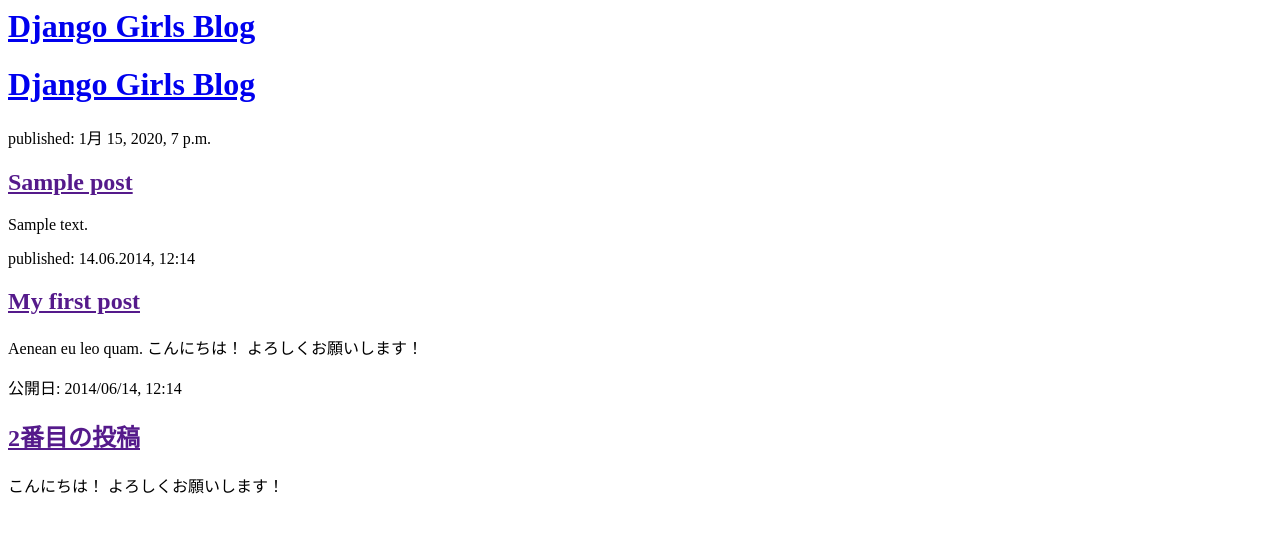
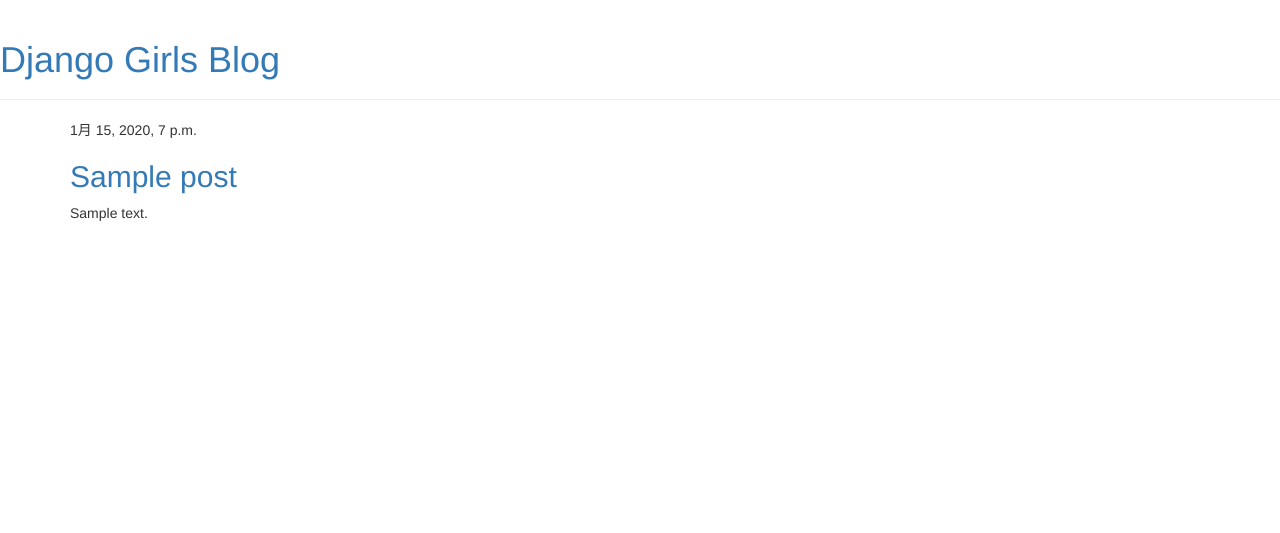
Before and after one commit to YOSIJUKI/my-first-blog, a Django app: page / in a window 1280 px wide. Shown: the top 533 px of the page. Run offline with Django 3.2, Linux system fonts and the light colour scheme; tables that the repository leaves empty hold one stand-in row (values such as "Sample post"); some libraries are stand-ins or nearby versions.

Commit message:
I created base.html for easy html description.

```diff
--- /dev/null
+++ b/blog/templates/blog/base.html
@@ -0,0 +1,23 @@
+{% load static %}
+<html>
+    <head>
+        <title>Django Girls blog</title>
+        <link rel="stylesheet" href="//maxcdn.bootstrapcdn.com/bootstrap/3.2.0/css/bootstrap.min.css">
+        <link rel="stylesheet" href="//maxcdn.bootstrapcdn.com/bootstrap/3.2.0/css/bootstrap-theme.min.css">
+        <link href='//fonts.googleapis.com/css?family=Lobster&subset=latin,latin-ext' rel='stylesheet' type='text/css'>
+        <link rel="stylesheet" href="{% static 'css/blog.css' %}">
+    </head>
+    <body>
+        <div class="page-header">
+            <h1><a href="/">Django Girls Blog</a></h1>
+        </div>
+        <div class="content container">
+            <div class="row">
+                <div class="col-md-8">
+                {% block content %}
+                {% endblock %}
+                </div>
+            </div>
+        </div>
+    </body>
+</html>
--- a/blog/templates/blog/post_list.html
+++ b/blog/templates/blog/post_list.html
@@ -1,34 +1,14 @@
-<html>
-    <head>
-        <title>Django Girls blog</title>
-    </head>
-    <body>
-        <div>
-            <h1><a href="/">Django Girls Blog</a></h1>
+{% extends 'blog/base.html' %}
+
+
+{% block content %}
+    {% for post in posts %}
+        <div class="post">
+            <div class="date">
+                {{ post.published_date }}
+            </div>
+            <h2><a href="">{{ post.title }}</a></h2>
+            <p>{{ post.text|linebreaksbr }}</p>
         </div>
-
-        <div>
-            <h1><a href="/">Django Girls Blog</a></h1>
-        </div>
-
-        {% for post in posts %}
-            <div>
-                <p>published: {{ post.published_date }}</p>
-                <h2><a href="">{{ post.title }}</a></h2>
-                <p>{{ post.text|linebreaksbr }}</p>
-            </div>
-        {% endfor %}
-
-        <div>
-            <p>published: 14.06.2014, 12:14</p>
-            <h2><a href="">My first post</a></h2>
-            <p>Aenean eu leo quam. こんにちは！ よろしくお願いします！ </p>
-        </div>
-
-        <div>
-            <p>公開日: 2014/06/14, 12:14</p>
-            <h2><a href="">2番目の投稿</a></h2>
-            <p> こんにちは！ よろしくお願いします！ </p>
-        </div>
-    </body>
-</html>
+    {% endfor %}
+{% endblock %}
```
